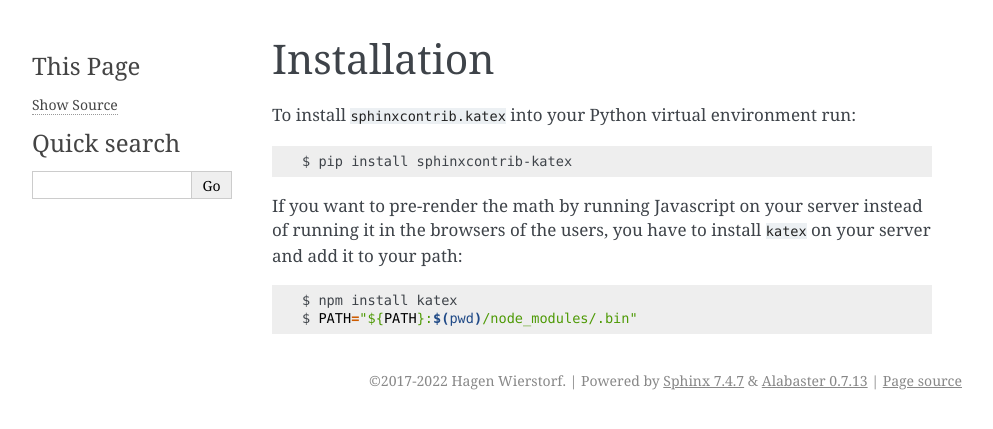
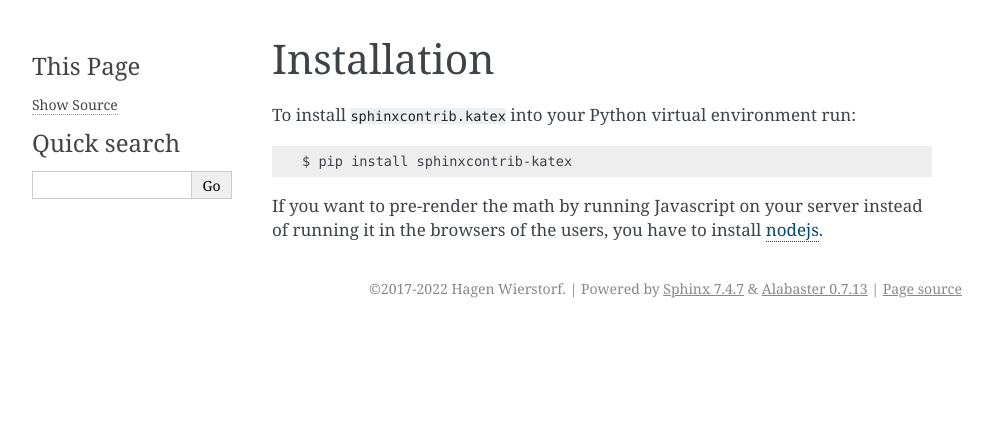
Before and after one commit to hagenw/sphinxcontrib-katex, a Sphinx documentation site: the page built from docs/installation.rst, in a window 1280 px wide. Shown: the top 429 px of the page, without its empty margins (148-1141 px from the left). Built offline with Sphinx 7.4.7, drawn with Linux system fonts in a browser that asks for light colours; formulas are drawn with MathJax 3.

Commit message:
DOC: fix instructions for pre-rendering (#85)

```diff
--- a/README.rst
+++ b/README.rst
@@ -44,14 +44,12 @@ To install ``sphinxcontrib.katex`` into your Python virtual environment run:
 
     $ pip install sphinxcontrib-katex
 
-If you want to pre-render the math by running Javascript on your server instead
-of running it in the browsers of the users, you have to install ``katex`` on
-your server and add it to your path:
+If you want to pre-render the math
+by running Javascript on your server
+instead of running it in the browsers of the users,
+you have to install nodejs_.
 
-.. code-block:: bash
-
-    $ npm install katex
-    $ PATH="${PATH}:$(pwd)/node_modules/.bin"
+.. _nodejs: https://nodejs.org/
 
 
 Usage
@@ -63,13 +61,17 @@ In ``conf.py`` of your Sphinx project, add the extension with:
 
     extensions = ['sphinxcontrib.katex']
 
-For enable server side pre-rendering add in addition (node js installation needed):
+For enable server side pre-rendering
+add in addition
+(nodejs_ installation needed):
 
 .. code-block:: python
 
     katex_prerender = True
 
 See the Configuration section for all available settings.
+
+.. _nodejs: https://nodejs.org/
 
 
 Configuration
--- a/docs/configuration.rst
+++ b/docs/configuration.rst
@@ -1,3 +1,3 @@
 .. include:: ../README.rst
-    :start-line: 74
-    :end-line: 122
+    :start-line: 76
+    :end-line: 124
--- a/docs/installation.rst
+++ b/docs/installation.rst
@@ -1,3 +1,3 @@
 .. include:: ../README.rst
     :start-line: 37
-    :end-line: 56
+    :end-line: 54
--- a/docs/macros.rst
+++ b/docs/macros.rst
@@ -1,4 +1,4 @@
 .. _macros:
 
 .. include:: ../README.rst
-    :start-line: 122
+    :start-line: 124
--- a/docs/usage.rst
+++ b/docs/usage.rst
@@ -1,3 +1,3 @@
 .. include:: ../README.rst
-    :start-line: 56
-    :end-line: 74
+    :start-line: 54
+    :end-line: 76
```
